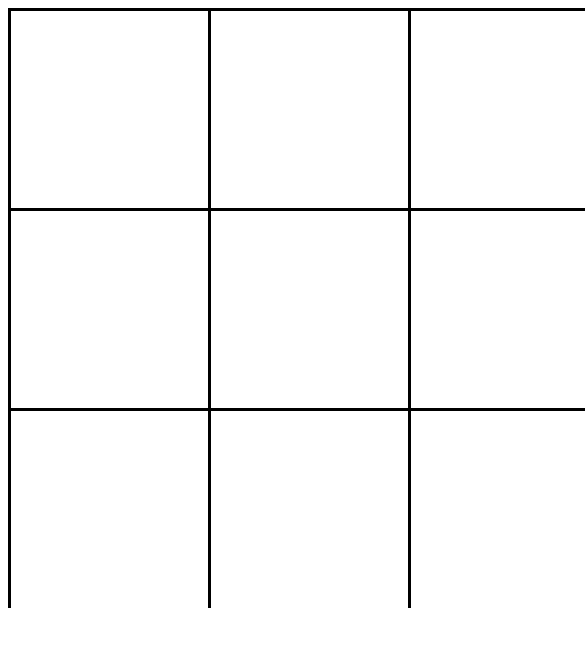
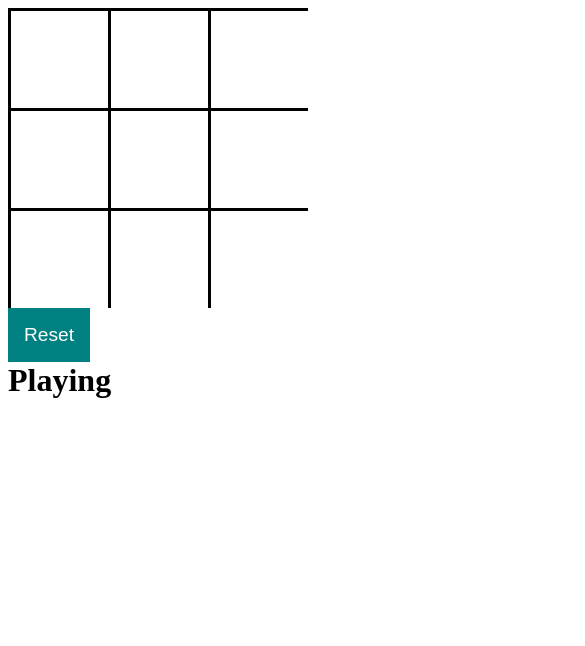
Before and after one commit to shrimp333/TicTacToe, a plain HTML site: page index.html in a window 390 px wide. Shown: the top 646 px of the page, 585 px wide, since content can reach past the window. Drawn offline with Linux system fonts and the light colour scheme.

Commit message:
fixed an issue on mobile where the 'X' or 'O' would overflow out of the button

```diff
--- a/style.css
+++ b/style.css
@@ -26,6 +26,9 @@ button.onBoard:hover{
 .space{
     display: flex;
 }
+#condition{
+    margin: 0;
+}
 .reset{
     height: max-content;
     padding: 1rem;
@@ -38,3 +41,21 @@ button.onBoard:hover{
     cursor: pointer;
     background-color: rgb(0, 92, 92);
 }
+@media (max-width: 750px){
+    .board{
+        width: 300px;
+        height: 300px;
+    }
+    .place{
+        width: 100px;
+        height: 100px;
+    }
+    button.onBoard{
+        width: 100px;
+        height: 100px;
+        font-size: 5rem;
+    }
+    .space{
+        display: block;
+    }
+}
```
